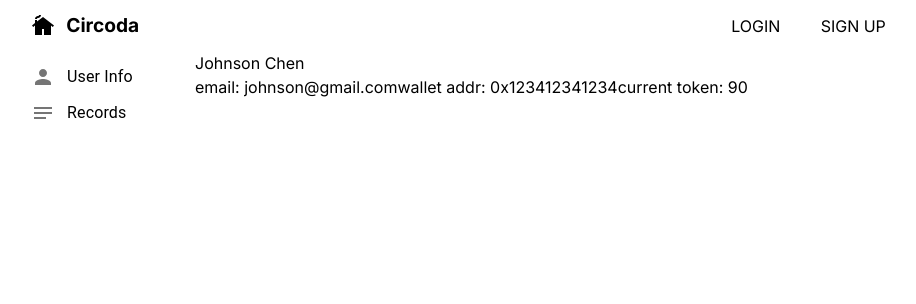
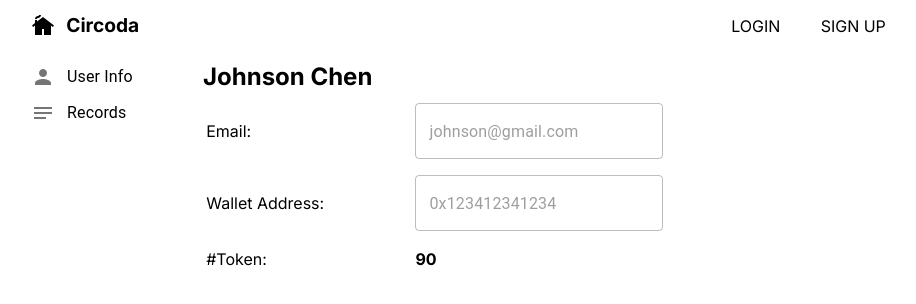
Before and after one commit to jason-ntu/ETHtaipei2024, a Next.js app in the folder web2/: page /user/info in a window 1280 px wide. Shown: the top 304 px of the page, without its empty margins (175-1091 px from the left). Built offline with nearby package versions, Linux system fonts and the light colour scheme.

Commit message:
added primary color

```diff
--- a/web2/src/app/globals.css
+++ b/web2/src/app/globals.css
@@ -5,6 +5,7 @@
 :root {
   --foreground-rgb: 0, 0, 0;
   --background-rgb: 255, 255, 255;
+  --primary-color:  #4D7369;
 }
 
 /* @media (prefers-color-scheme: dark) {
--- a/web2/src/app/user/info/page.tsx
+++ b/web2/src/app/user/info/page.tsx
@@ -2,6 +2,7 @@
 
 import {useEffect, useState} from 'react';
 import useAuth from '../../hooks/useAuth';
+import { Card, TextField, styled } from '@mui/material';
 
 export interface IUserInfo{
     name: string
@@ -9,6 +10,18 @@ export interface IUserInfo{
     walletAddress: string
     email: string
 }
+
+const Label = styled('span')({
+    display: 'inline-block',
+    width: '30%'
+});
+
+const Row = styled('div')({
+    width: '100%',
+    padding: '.5rem .2rem',
+    display: 'flex',
+    alignItems: 'center'
+})
 
 const UserInfoPage = () => {
 
@@ -24,19 +37,21 @@ const UserInfoPage = () => {
         })
     },[auth.token])
 
-    if (userInfoObj !== null){
-        return (
-            <>
-                <h2>{userInfoObj.name}</h2>
-                <span>email: {userInfoObj.email}</span>
-                <span>wallet addr: {userInfoObj.walletAddress}</span>
-                <span>current token: {userInfoObj.tokenLeft}</span>
+    return (
+        userInfoObj !== null?
+        <div style={{padding: '.5rem'}}>
+            <h2 style={{fontSize: '1.5rem', fontWeight: 'bold'}}>{userInfoObj.name}</h2>
 
-            </>
-        )
-    } else {
-        return null;
-    }
+            <Row><Label>Email:</Label><TextField value={userInfoObj.email} disabled/></Row>
+            <Row><Label>Wallet Address:</Label> <TextField value={userInfoObj.walletAddress} disabled/></Row>
+            <Row><Label>#Token:</Label> <b>{userInfoObj.tokenLeft}</b></Row>
+
+            <Card>
+
+            </Card>
+        </div> :
+        null
+    )
 }
 
 export default UserInfoPage;
```
